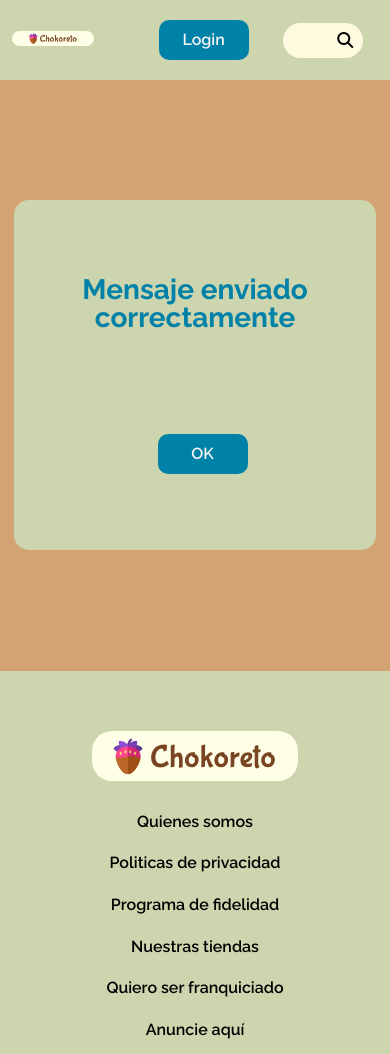
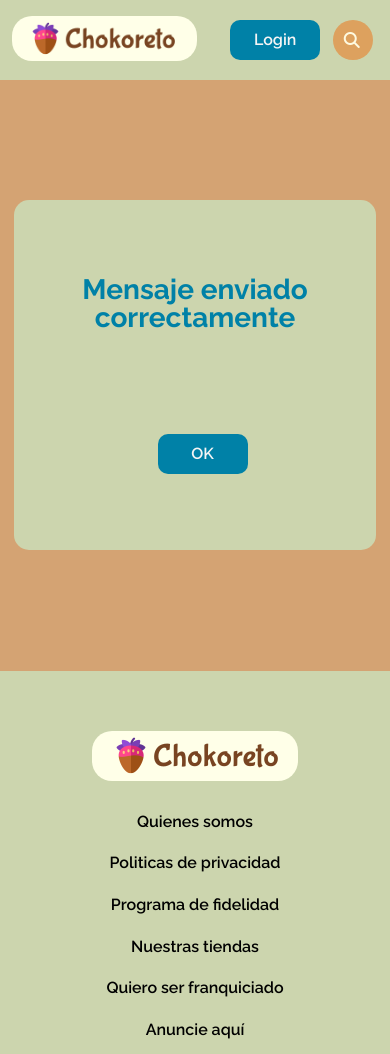
Before and after one commit to MoisesPmx/e-commerce, a plain HTML site: page enviado.html in a window 390 px wide. Shown: the top 1054 px of the page. Drawn offline with Linux system fonts and the light colour scheme.

Commit message:
Se ajustó el botón buscar

```diff
--- a/css/cabecera.css
+++ b/css/cabecera.css
@@ -5,7 +5,7 @@
     display: flex;
     align-items: center;
 }
-.comercio__logo{
+.comercio__logo {
     background-color: var(--color_bkg-logo);
     padding: 0 15px 0 15px;
     border-radius: 20px;
@@ -68,61 +68,70 @@
 }
 
 @media screen and (max-width: 1007px) {
-    .cabecera{
+    .cabecera {
         padding: 0 3% 0 3%;
     }
-    .cabecera__input{
+    .cabecera__input {
         width: 70%;
     }
-    .cabecera__icono{
+    .cabecera__icono {
         right: 16%;
     }
 }
 
 @media screen and (max-width: 640px) {
-    .cabecera__login{
+    .cabecera__login {
         width: 90px;
         margin-left: 15px;
-
     }
-    .cabecera__contenedorb{
+    .cabecera__contenedorb {
         flex-direction: row-reverse;
-
+        width: 50%;
     }
-    .cabecera{
+    .cabecera {
         display: flex;
         justify-content: space-between;
         position: relative;
     }
-    .comercio__logo{
-        width: 40%;
+    .comercio__logo {
+        width: 80%;
     }
 
-    .cabecera__buscar{
+    .cabecera__buscar {
         position: relative;
         justify-content: flex-end;
         padding-right: 15px;
+        width: 25%;
     }
-    .cabecera__input{
+    .cabecera__input {
         width: 0;
-        transition: all .7s ease;
+        transition: all 0.7s ease;
         box-sizing: border-box;
+        padding: 0;
     }
-    .cabecera__icono{
+    .cabecera__icono {
         position: absolute;
         cursor: pointer;
-        transition: .5s;
+        transition: 0.5s;
         right: 10%;
         top: 50%;
+        padding: 0px;
+        background-color: var(--color_buscar-icono);
+        width: 68%;
+        height: 100%;
+        color: var(--color_buscar-bkg);
     }
     .cabecera__icono i {
-        transition: all .7s ease;
+        transition: all 0.7s ease;
+        top: 29%;
+        right: 32%;
+        position: absolute;
     }
     .cabecera__buscar:hover .cabecera__input {
-        width: 150px;
+        width: 250px;
+        padding-left: 25px;
     }
     .cabecera__buscar:hover i {
         transform: rotate(-360deg);
     }
-
 }
--- a/css/productos.css
+++ b/css/productos.css
@@ -110,6 +110,9 @@ main {
         flex-direction: column;
         align-items: flex-start;
     }
+    .producto__titulo.mobil{
+        padding-bottom: 25px;
+    }
     .titulo {
         padding-left: 0;
     }
--- a/css/style.css
+++ b/css/style.css
@@ -27,3 +27,14 @@ body {
     font-size: 1.75rem;
     font-weight: 700;
 }
+.logo__contenedor{
+    width: 100%;
+    display: flex;
+    align-items: center;
+    justify-content: center;
+}
+@media screen and (max-width: 640px) {
+    .logo__contenedor{
+        padding-left: 3%;
+    }
+}
--- a/enviado.html
+++ b/enviado.html
@@ -44,9 +44,7 @@
                         </div>
                     </div>
                     <a href="login.html">
-                        <span class="cabecera__login" id="boton__login"
-                            >Login</span
-                        >
+                        <span class="cabecera__login">Login</span>
                     </a>
                 </div>
             </div>
@@ -71,7 +69,7 @@
             <div class="footer__contenedor">
                 <div class="footer__contenedorb">
                     <div class="footer__logo">
-                        <a href="index.html">
+                        <a href="index.html" class="logo__contenedor">
                             <img
                                 src="img/Logo.png"
                                 alt="Logo chokoreto"
```
Also changed, not shown: agregar.html (+1 -1 lines), chokomilk.html (+3 -2 lines), index.html (+8 -8 lines), login.html (+1 -1 lines), todo.html (+2 -2 lines), css/agregar.css (line endings or trailing spaces).
